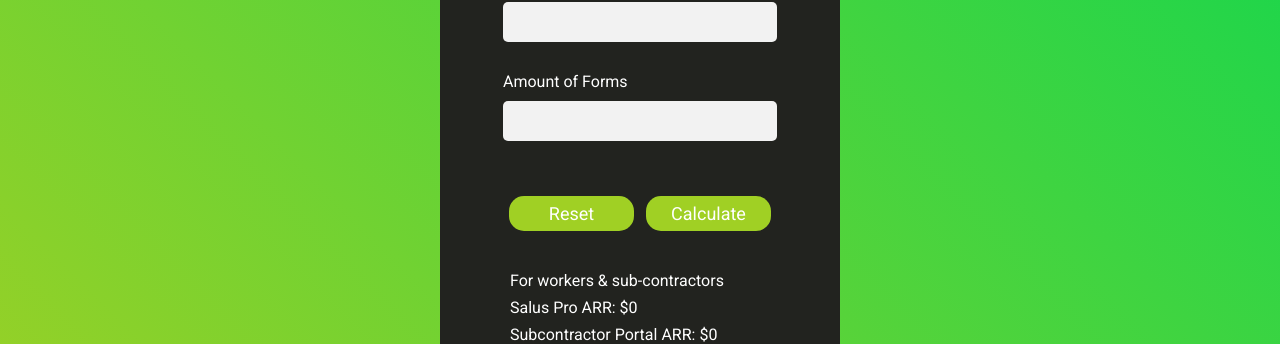
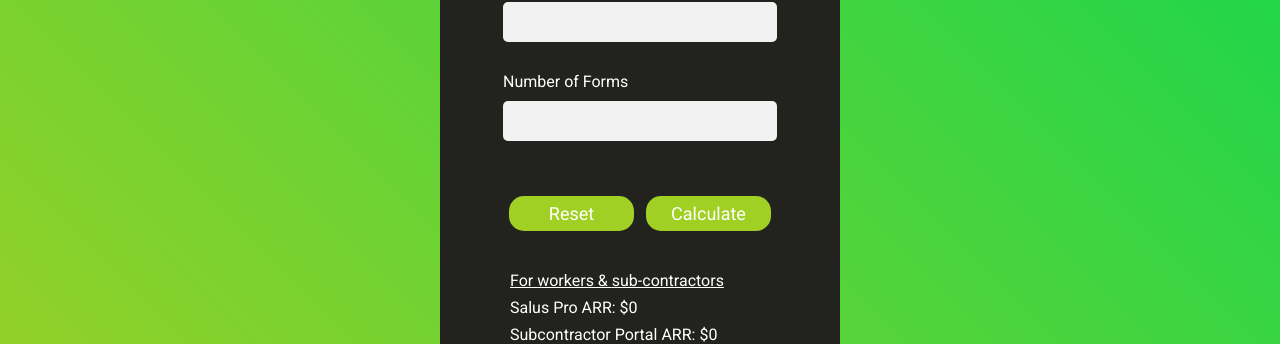
Before and after one commit to sung981216/Salus-Pro-SDR-Calculator, a React (Create React App) app: page / in a window 1280 px wide. Shown: the part 266-610 px from the top of the page. Built offline with nearby package versions, Linux system fonts and the light colour scheme.

Commit message:
underlined and fixed the amount of form wording

```diff
--- a/src/components/Calculator.tsx
+++ b/src/components/Calculator.tsx
@@ -176,7 +176,7 @@ const Calculator = (): ReactElement => {
           </div>
 
           <div className="inputContainer">
-            <label htmlFor="forms">Amount of Forms</label>
+            <label htmlFor="forms">Number of Forms</label>
             <input
               name="forms"
               id="forms"
@@ -206,7 +206,7 @@ const Calculator = (): ReactElement => {
       </form>
 
       <div className="resultContainer">
-        <p>
+        <p className="outputLine">
           For {workers} workers & {contractors} sub-contractors
         </p>
         <p>Salus Pro ARR: ${salusARR}</p>
--- a/src/styles/Calculator.css
+++ b/src/styles/Calculator.css
@@ -59,3 +59,7 @@
 .resultContainer p {
   margin-bottom: 8px;
 }
+
+.outputLine {
+  text-decoration: underline;
+}
```
